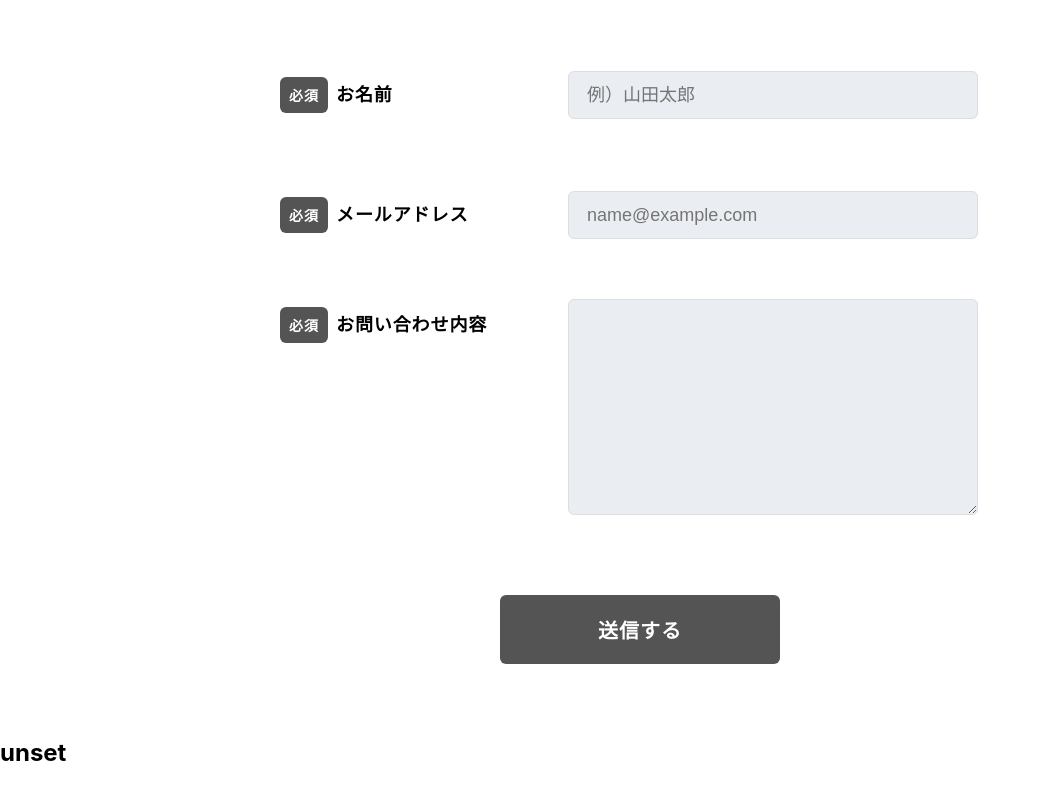
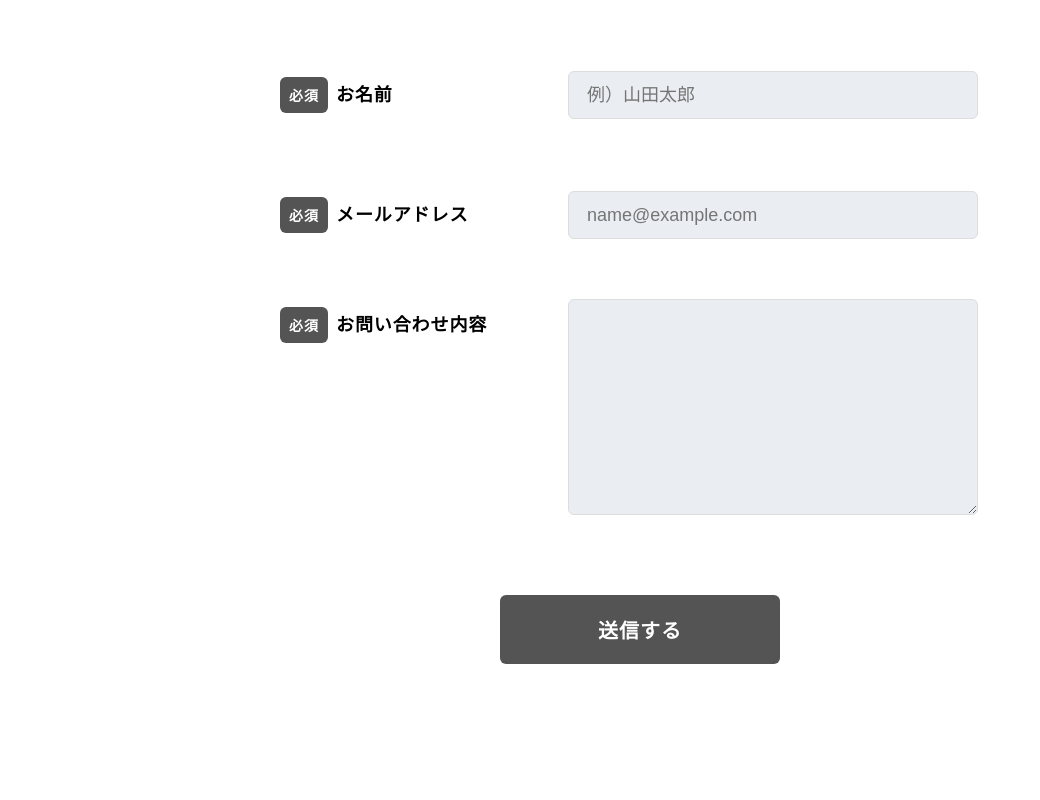
Before and after one commit to JUNYA-727/Git-site, a Next.js app: page /career in a window 1280 px wide. Shown: the part 3598-4398 px from the top of the page, without its empty margins (0-1040 px from the left). Built offline with nearby package versions, Linux system fonts and the light colour scheme; no server answers.

Commit message:
min change

```diff
--- a/pages/career.js
+++ b/pages/career.js
@@ -291,7 +291,6 @@ export default function Notfound() {
                   name="name"
                   placeholder="例）山田太郎"
                   style={{ color: "#302b27" }}
-                  required
                 ></input>
               </div>
               <div className="Form-Item">
@@ -306,7 +305,6 @@ export default function Notfound() {
                   placeholder="name@example.com"
                   class="Form-Item-Input"
                   style={{ color: "#302b27" }}
-                  required
                 />
               </div>
               <div className="Form-Item">
@@ -320,13 +318,12 @@ export default function Notfound() {
                   className="Form-Item-Textarea"
                   rows="3"
                   style={{ color: "#302b27" }}
-                  required
                 ></textarea>
               </div>
               <div className="Form-Item">
                 {send ? (
                   <button className="Form-Btn" ref={ref1}>
-                    <a>送信されました</a>
+                    <a>送信されました!</a>
                   </button>
                 ) : (
                   <button className="Form-Btn" ref={ref1}>
@@ -395,10 +392,8 @@ export default function Notfound() {
             created by Junya Kuramochi
           </p>
         </div>
-
         <div id="bottom" className="sample"></div>
       </div>
-      <h2>{process.env.API_KEY}</h2>
     </div>
   );
 }
```
